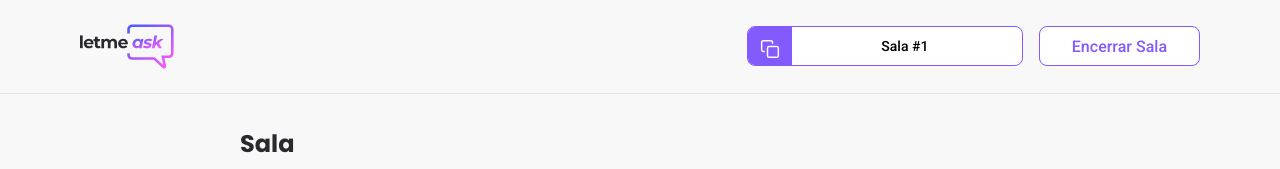
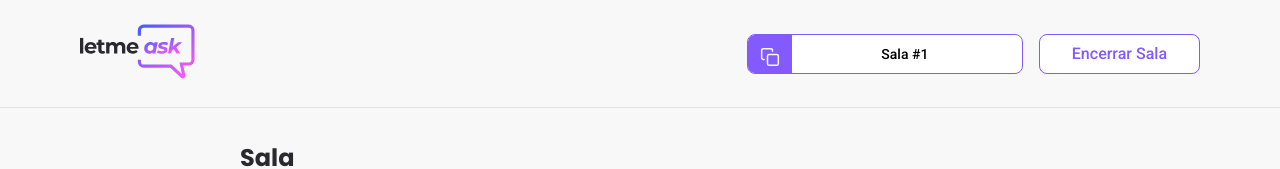
Before and after one commit to YagoFontoura/SISTEMA_LETME_ASK, a React (Create React App) app: page /admin/rooms/1 in a window 1280 px wide. Shown: the top 169 px of the page. Built offline with nearby package versions, Linux system fonts and the light colour scheme; no server answers; the database is empty.

Commit message:
Add Link

```diff
--- a/src/pages/AdminRoom/AdminRoom.tsx
+++ b/src/pages/AdminRoom/AdminRoom.tsx
@@ -13,6 +13,7 @@
 
 import { useRoom } from "../../components/useRoom/useRoom";
 import { database } from "../../services/firebaseConnect";
+import { Link } from "react-router-dom";
 
 type RoomParams = {
   id: string;
@@ -57,7 +58,7 @@
     <div id="page-room">
       <header>
         <div className="content">
-          <img src={logoImg} alt="Logo" />
+        <Link to="/"><img src={logoImg} alt="Logo" /></Link>
           <div>
             <RoomCode code={roomId} />
             <Button isOutlined onClick={handleEndRoom}>Encerrar Sala</Button>
```
